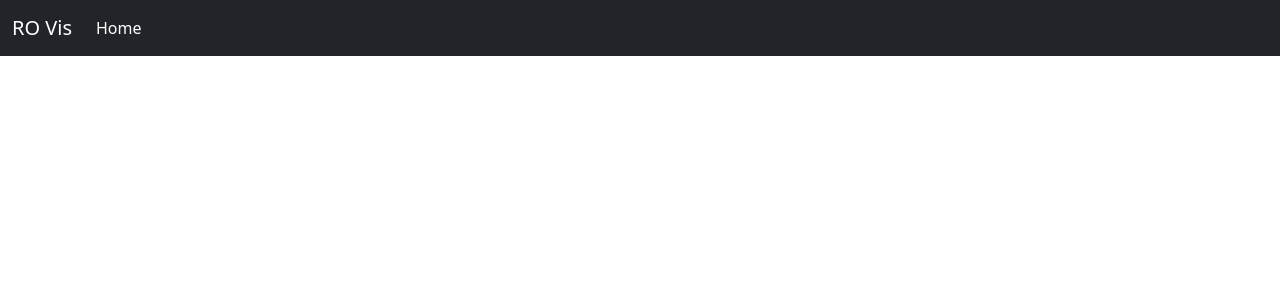
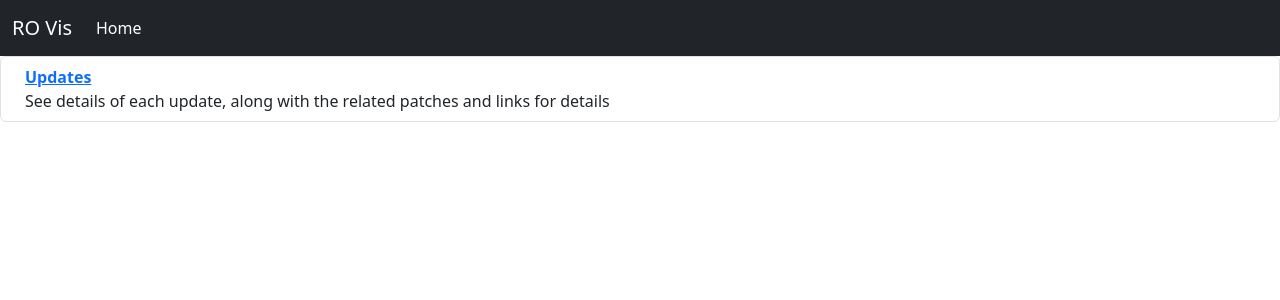
Before and after one commit to guilherme-gm/ro-vis, a Vue app in the folder ui/: page / in a window 1280 px wide. Shown: the top 300 px of the page. Built offline with nearby package versions, Linux system fonts and the light colour scheme.

Commit message:
add mocked home and updates page

```diff
--- a/ui/src/router/RouteName.ts
+++ b/ui/src/router/RouteName.ts
@@ -1,3 +1,4 @@
 export enum RouteName {
 	Home = 'home',
+	Updates = 'updates',
 }
--- a/ui/src/router/index.ts
+++ b/ui/src/router/index.ts
@@ -10,14 +10,14 @@ const router = createRouter({
 			name: RouteName.Home,
 			component: HomeView
 		},
-		// {
-		// 	path: '/about',
-		// 	name: 'about',
-		// 	// route level code-splitting
-		// 	// this generates a separate chunk (About.[hash].js) for this route
-		// 	// which is lazy-loaded when the route is visited.
-		// 	component: () => import('../views/AboutView.vue')
-		// }
+		{
+			path: '/updates',
+			name: RouteName.Updates,
+			// route level code-splitting
+			// this generates a separate chunk (About.[hash].js) for this route
+			// which is lazy-loaded when the route is visited.
+			component: () => import("../views/UpdatesView.vue"),
+		}
 	]
 })
 
--- a/ui/src/views/HomeView.vue
+++ b/ui/src/views/HomeView.vue
@@ -1,8 +1,30 @@
 <script setup lang="ts">
+import BsLink from '@/components/bootstrap/BsLink.vue';
+import BsListGroup from '@/components/bootstrap/ListGroup/BsListGroup.vue';
+import BsListGroupItem from '@/components/bootstrap/ListGroup/BsListGroupItem.vue';
+import { RouteName } from '@/router/RouteName';
+
 </script>
 
 <template>
-	<main>
-
-	</main>
+	<BsListGroup>
+		<BsListGroupItem class="d-flex justify-content-between align-items-start">
+			<div class="ms-2 me-auto">
+				<div class="fw-bold"><BsLink :to="{ name: RouteName.Updates }">Updates</BsLink></div>
+				See details of each update, along with the related patches and links for details
+			</div>
+		</BsListGroupItem>
+		<!-- <BsListGroupItem class="d-flex justify-content-between align-items-start">
+			<div class="ms-2 me-auto">
+				<div class="fw-bold"><BsLink>Items</BsLink></div>
+				Item information changes, like names, descriptions, slots, etc.
+			</div>
+		</BsListGroupItem>
+		<BsListGroupItem class="d-flex justify-content-between align-items-start">
+			<div class="ms-2 me-auto">
+				<div class="fw-bold"><BsLink>Quest Log</BsLink></div>
+				Quest log updates, for actual quest entries ("Recommended Quests" not included)
+			</div>
+		</BsListGroupItem> -->
+	</BsListGroup>
 </template>
--- /dev/null
+++ b/ui/src/views/UpdatesView.vue
@@ -0,0 +1,23 @@
+<script setup lang="ts">
+import BsAccordion from '@/components/bootstrap/Accordion/BsAccordion.vue';
+import BsAccordionItem from '@/components/bootstrap/Accordion/BsAccordionItem.vue';
+</script>
+
+<template>
+	<BsAccordion>
+		<BsAccordionItem title="2012-01-01">
+			<BsAccordion>
+				<BsAccordionItem title="2012-01-01-ragexe.gpf">
+					Lorem, ipsum dolor sit amet consectetur adipisicing elit. Odit laborum suscipit et fuga eligendi amet commodi totam dolore nulla rerum magnam, ipsa sint possimus, minus enim officia minima ad eaque.
+				</BsAccordionItem>
+			</BsAccordion>
+		</BsAccordionItem>
+		<BsAccordionItem title="2012-01-03">
+			<strong>This is the first item's accordion body.</strong> It is shown by default, until the collapse
+			plugin adds the appropriate classes that we use to style each element. These classes control the
+			overall appearance, as well as the showing and hiding via CSS transitions. You can modify any of
+			this with custom CSS or overriding our default variables. It's also worth noting that just about any
+			HTML can go within the <code>.accordion-body</code>, though the transition does limit overflow.
+		</BsAccordionItem>
+	</BsAccordion>
+</template>
```
